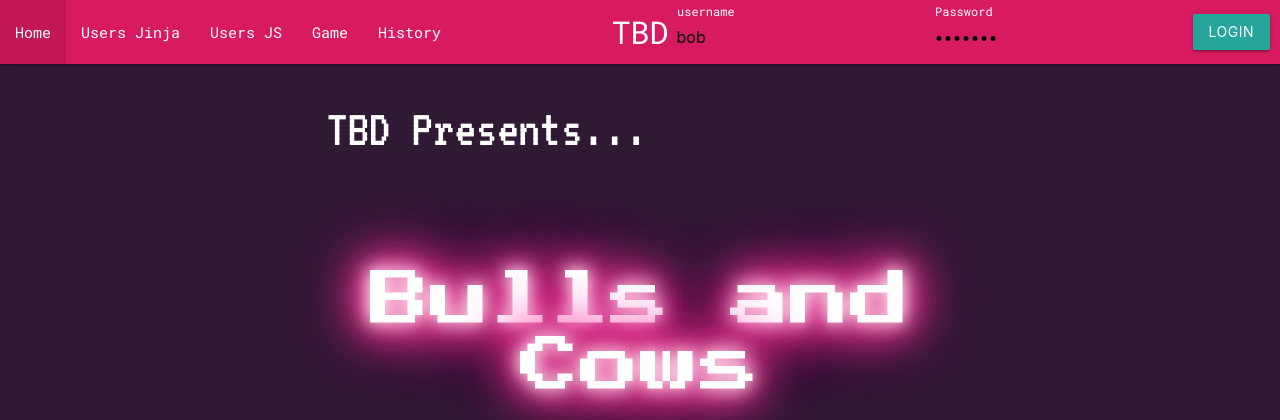
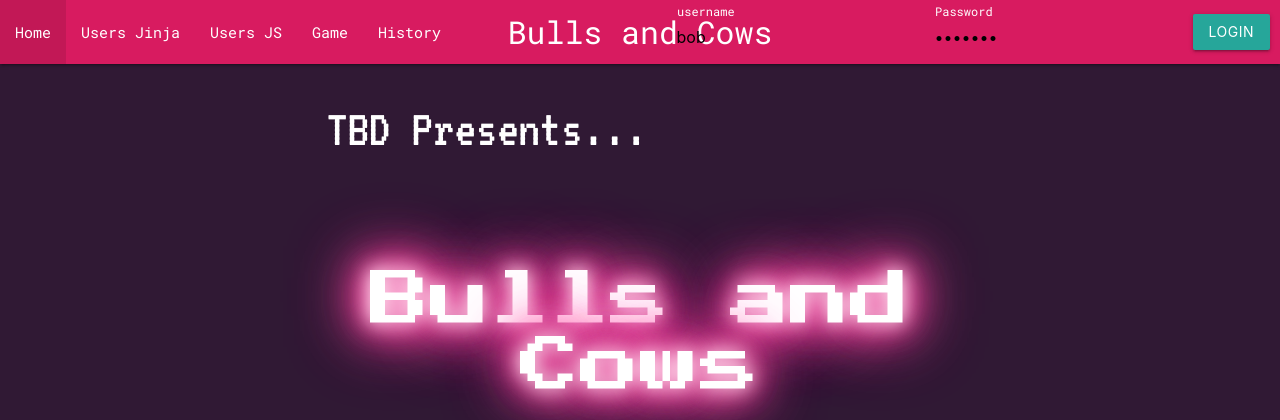
Before and after one commit to Flaxere/TBD, a Flask app: page / in a window 1280 px wide. Shown: the top 420 px of the page. Run offline with Flask 3, Linux system fonts and the light colour scheme; some web fonts are replaced.

Commit message:
edited style+index

```diff
--- a/App/static/style.css
+++ b/App/static/style.css
@@ -34,7 +34,7 @@ p {
     font-size: 60px;
     color: #fff;
     text-align: center;
-    animation: glow 1s ease-in-out infinite alternate;
+    animation: glow 0.5s ease-in-out infinite alternate;
   }
 
   @-webkit-keyframes glow {
--- a/App/templates/index.html
+++ b/App/templates/index.html
@@ -1,6 +1,6 @@
 {% extends "layout.html" %}
 {% block title %}Bulls and Cows{% endblock %}
-{% block page %}TBD{% endblock %}
+{% block page %}Bulls and Cows{% endblock %}
 
 {{ super() }}
 
```
